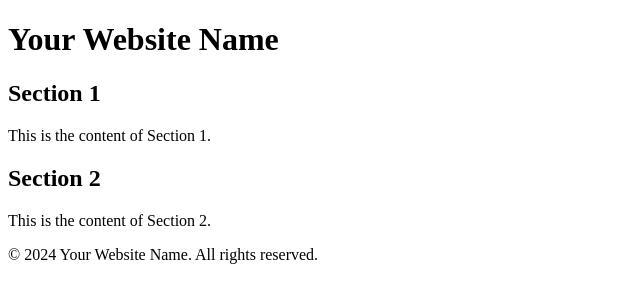
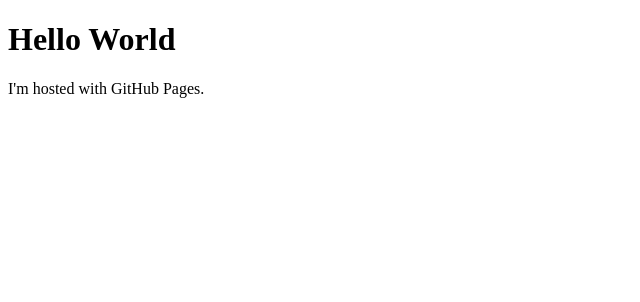
Before and after one commit to Rocksonstar/Rocksonstar.github.io, a plain HTML site: page index.html in a window 1280 px wide. Shown: the whole page, without its empty margins (0-640 px from the left). Drawn offline with Linux system fonts and the light colour scheme.

Commit message:
Update index.html
pp

```diff
--- a/index.html
+++ b/index.html
@@ -1,35 +1,7 @@
 <!DOCTYPE html>
-<html lang="en">
-<head>
-    <meta charset="UTF-8">
-    <meta name="viewport" content="width=device-width, initial-scale=1.0">
-    <title>Your Page Title</title>
-    <!-- Additional meta tags, stylesheets, or scripts can be included here -->
-</head>
+<html>
 <body>
-    <header>
-        <h1>Your Website Name</h1>
-        <!-- Navigation menu or other header content -->
-    </header>
-
-    <main>
-        <section>
-            <h2>Section 1</h2>
-            <p>This is the content of Section 1.</p>
-        </section>
-
-        <section>
-            <h2>Section 2</h2>
-            <p>This is the content of Section 2.</p>
-        </section>
-        <!-- Additional sections or content can be added here -->
-    </main>
-
-    <footer>
-        <p>&copy; 2024 Your Website Name. All rights reserved.</p>
-        <!-- Footer content, such as links to terms of service or privacy policy -->
-    </footer>
-
-    <!-- Additional scripts or other elements can be included before closing </body> tag -->
+<h1>Hello World</h1>
+<p>I'm hosted with GitHub Pages.</p>
 </body>
 </html>
```
